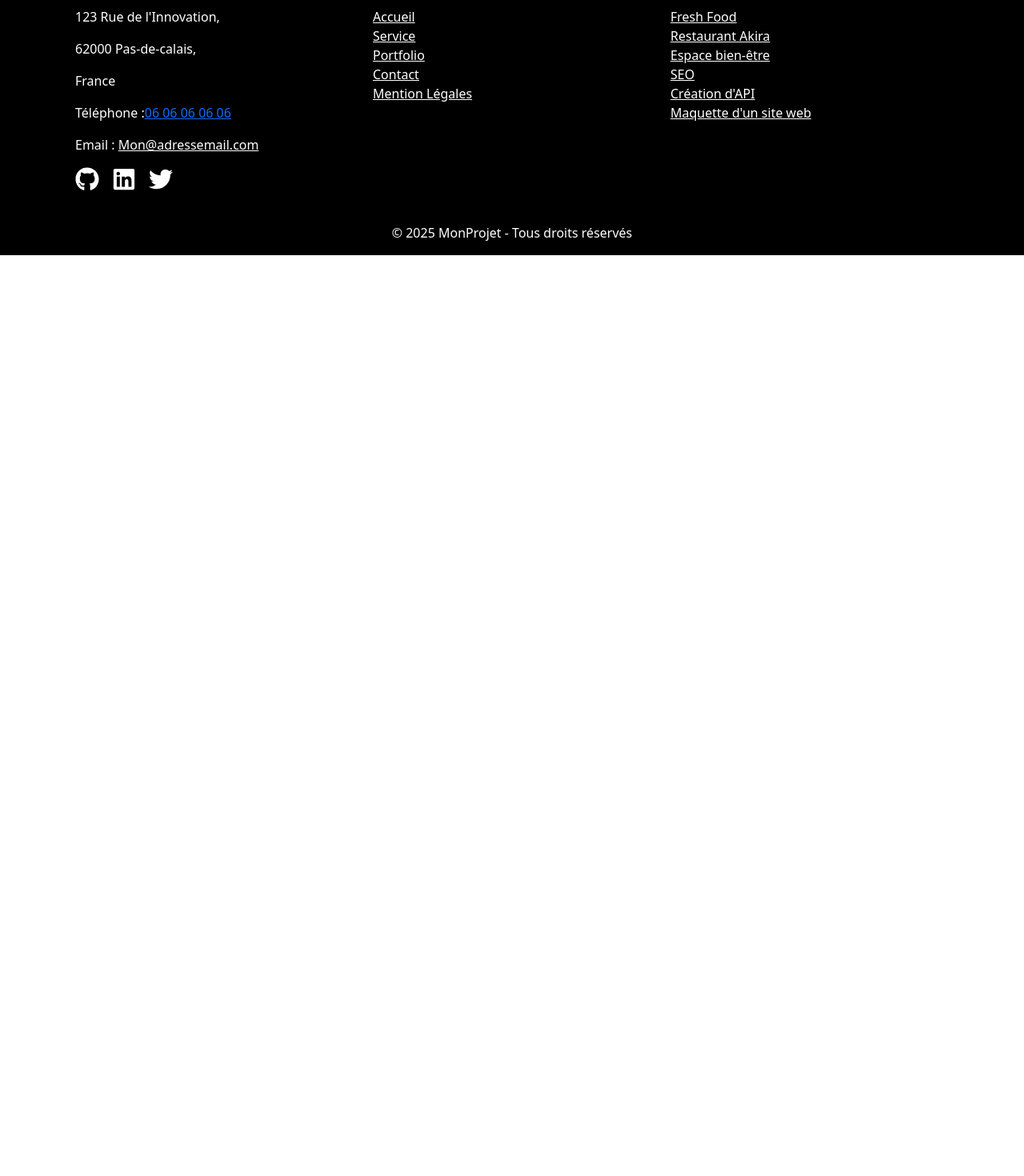
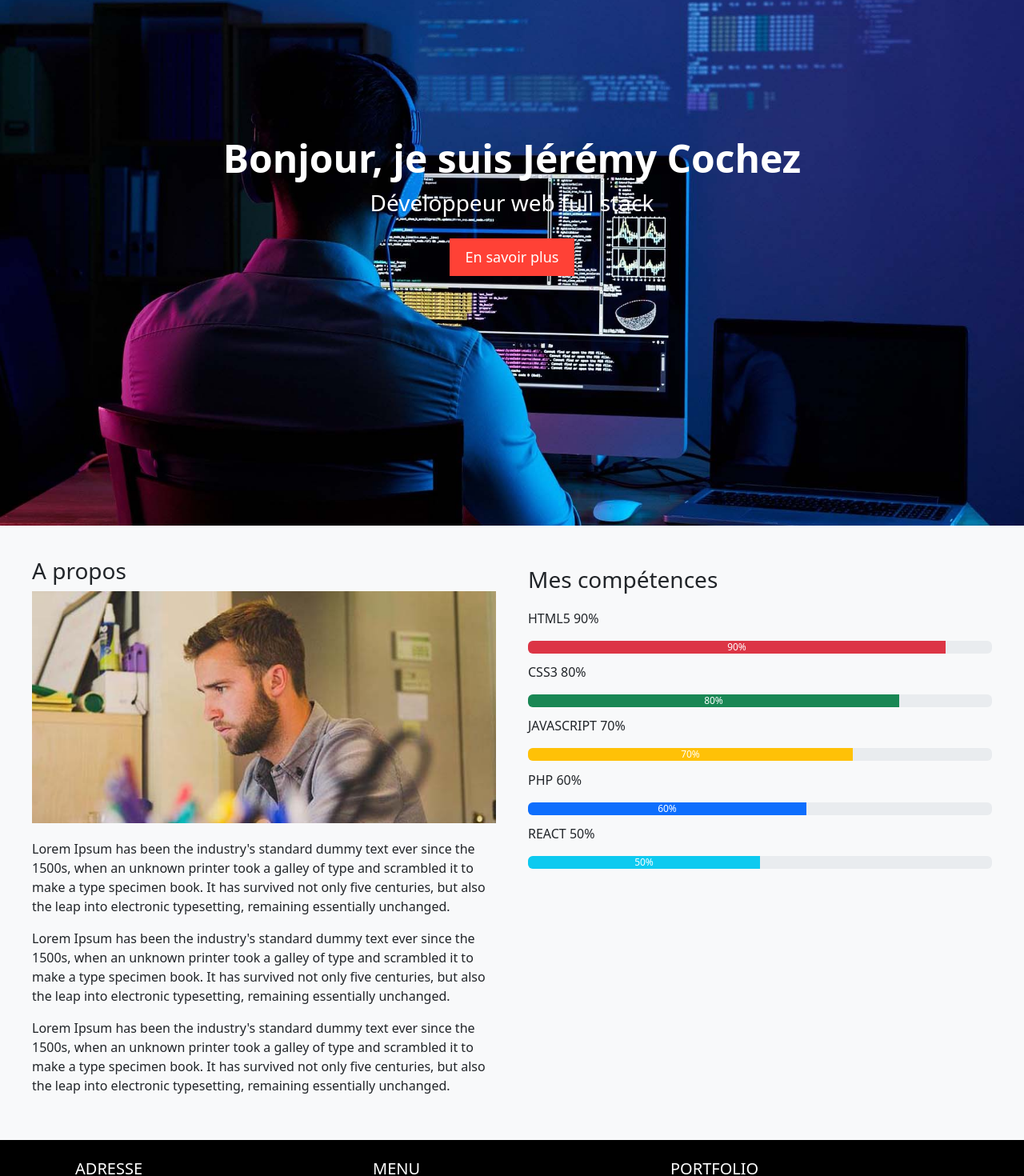
Before and after one commit to Jeremy-c62/projet-react, a React (Create React App) app: page / in a window 1280 px wide. Shown: the part 199-1669 px from the top of the page at 80% size. Before the commit the page ends 800 px from the top, so only its background shows below. Built offline with nearby package versions, Linux system fonts and the light colour scheme.

Commit message:
Création de la page menu

```diff
--- a/src/asset/styles/Acceuil.css
+++ b/src/asset/styles/Acceuil.css
@@ -0,0 +1,104 @@
+.hero-section {
+    position: relative;
+    height: 100vh;
+    background-size: cover;
+    background-position: center;
+    display: flex;
+    flex-direction: column;
+    align-items: center;
+    justify-content: center;
+    color: white;
+    text-align: center;
+  }
+
+  .hero-title {
+    font-size: 48px;
+    font-weight: bold;
+    margin: 0;
+  }
+
+  .hero-subtitle {
+    font-size: 28px;
+    margin-top: 10px;
+  }
+
+  .hero-button {
+    margin-top: 20px;
+    padding: 10px 20px;
+    background-color: #FF4136;
+    color: white;
+    border: none;
+    font-size: 18px;
+    cursor: pointer;
+    transition: background-color 0.3s ease;
+  }
+
+  .hero-button:hover {
+    background-color: #FF5733;
+  }
+
+  /* Section A propos et compétences */
+  .about-section {
+    padding: 40px 0;
+    background-color: #f8f9fa;
+  }
+
+  .about-container {
+    display: flex;
+    justify-content: space-around;
+    max-width: 1200px;
+    margin: 0 auto;
+  }
+
+  .about-content {
+    flex: 1;
+    margin-right: 20px;
+  }
+
+  .about-image {
+    width: 100%;
+    height: auto;
+    margin-bottom: 20px;
+  }
+
+  .skills-content {
+    display: flex
+;
+    flex-direction: column;
+    justify-content: space-evenly;
+    height: 400px;
+    flex: 1;
+    margin-left: 20px;
+  }
+  .competence{
+    margin: 0;
+  }
+  .skill-bar {
+    margin-bottom: 20px;
+  }
+
+  .skill-bar p {
+    margin: 0 0 5px 0;
+  }
+
+  .skill {
+    height: 10px;
+    background-color: #4285F4;
+    border-radius: 5px;
+  }
+
+  .skill:nth-child(2) {
+    background-color: #34A853;
+  }
+
+  .skill:nth-child(3) {
+    background-color: #FBBC05;
+  }
+
+  .skill:nth-child(4) {
+    background-color: #000080;
+  }
+
+  .skill:nth-child(5) {
+    background-color: #61DBFB;
+  }
--- a/src/pages/Acceuil.js
+++ b/src/pages/Acceuil.js
@@ -1,12 +1,93 @@
 import React from 'react';
+import '../asset/styles/Acceuil.css'; // Import du fichier CSS
+import BackgroundImage from '../asset/images/hero-bg.jpg'; // Import direct de l'image
+import Image from "../asset/images/john-doe-about.jpg";
 
-function Home() {
+function HomePage() {
     return (
-        <div className="container">
-            <h1>Bonjour</h1>
-            <p>lorem ipsum ........</p>
+        <div>
+            {/* Section Hero */}
+            <section className="hero-section" style={{ backgroundImage: `url(${BackgroundImage})` }}>
+                <h1 className="hero-title">Bonjour, je suis Jérémy Cochez</h1>
+                <h2 className="hero-subtitle">Développeur web full stack</h2>
+                <button className="hero-button">En savoir plus</button>
+            </section>
+
+            {/* Section A propos et compétences */}
+            <section className="about-section">
+                <div className="about-container">
+                    {/* A propos */}
+                    <div className="about-content">
+                        <h3>A propos</h3>
+                        <img src={Image} alt="Un Homme brun concentré" className="about-image" />
+                        <p>
+                            Lorem Ipsum has been the industry's standard dummy text ever since the 1500s, when an unknown printer took a galley of type and scrambled it to make a
+                            type specimen book. It has survived not only five centuries, but also the leap into electronic typesetting, remaining essentially unchanged.
+                        </p>
+                        <p>
+                            Lorem Ipsum has been the industry's standard dummy text ever since the 1500s, when an unknown printer took a galley of type and scrambled it to make a
+                            type specimen book. It has survived not only five centuries, but also the leap into electronic typesetting, remaining essentially unchanged.
+                        </p>
+                        <p>
+                            Lorem Ipsum has been the industry's standard dummy text ever since the 1500s, when an unknown printer took a galley of type and scrambled it to make a
+                            type specimen book. It has survived not only five centuries, but also the leap into electronic typesetting, remaining essentially unchanged.
+                        </p>
+                    </div>
+
+                    {/* Compétences */}
+                    <div className="skills-content">
+                        <h3>Mes compétences</h3>
+
+                        <div className="progress-wrapper mb-6">
+                            <p className='Competence'>HTML5 90%</p>
+                            <div className="progress">
+                                <div className="progress-bar bg-danger" role="progressbar" style={{ width: '90%' }}>
+                                    90%
+                                </div>
+                            </div>
+                        </div>
+
+                        <div className="progress-wrapper mb-6">
+                            <p className='Competence'>CSS3 80%</p>
+                            <div className="progress">
+                                <div className="progress-bar bg-success" role="progressbar" style={{ width: '80%' }}>
+                                    80%
+                                </div>
+                            </div>
+                        </div>
+
+                        <div className="progress-wrapper mb-6">
+                            <p className='Competence'>JAVASCRIPT 70%</p>
+                            <div className="progress">
+                                <div className="progress-bar bg-warning" role="progressbar" style={{ width: '70%' }}>
+                                    70%
+                                </div>
+                            </div>
+                        </div>
+
+                        <div className="progress-wrapper mb-6">
+                            <p className='Competence'>PHP 60%</p>
+                            <div className="progress">
+                                <div className="progress-bar bg-primary" role="progressbar" style={{ width: '60%' }}>
+                                    60%
+                                </div>
+                            </div>
+                        </div>
+
+                        <div className="progress-wrapper mb-6">
+                            <p className='Competence'>REACT 50%</p>
+                            <div className="progress">
+                                <div className="progress-bar bg-info" role="progressbar" style={{ width: '50%' }}>
+                                    50%
+                                </div>
+                            </div>
+                        </div>
+
+                    </div>
+                </div>
+            </section>
         </div>
     );
 }
 
-export default Home;
+export default HomePage;
```
